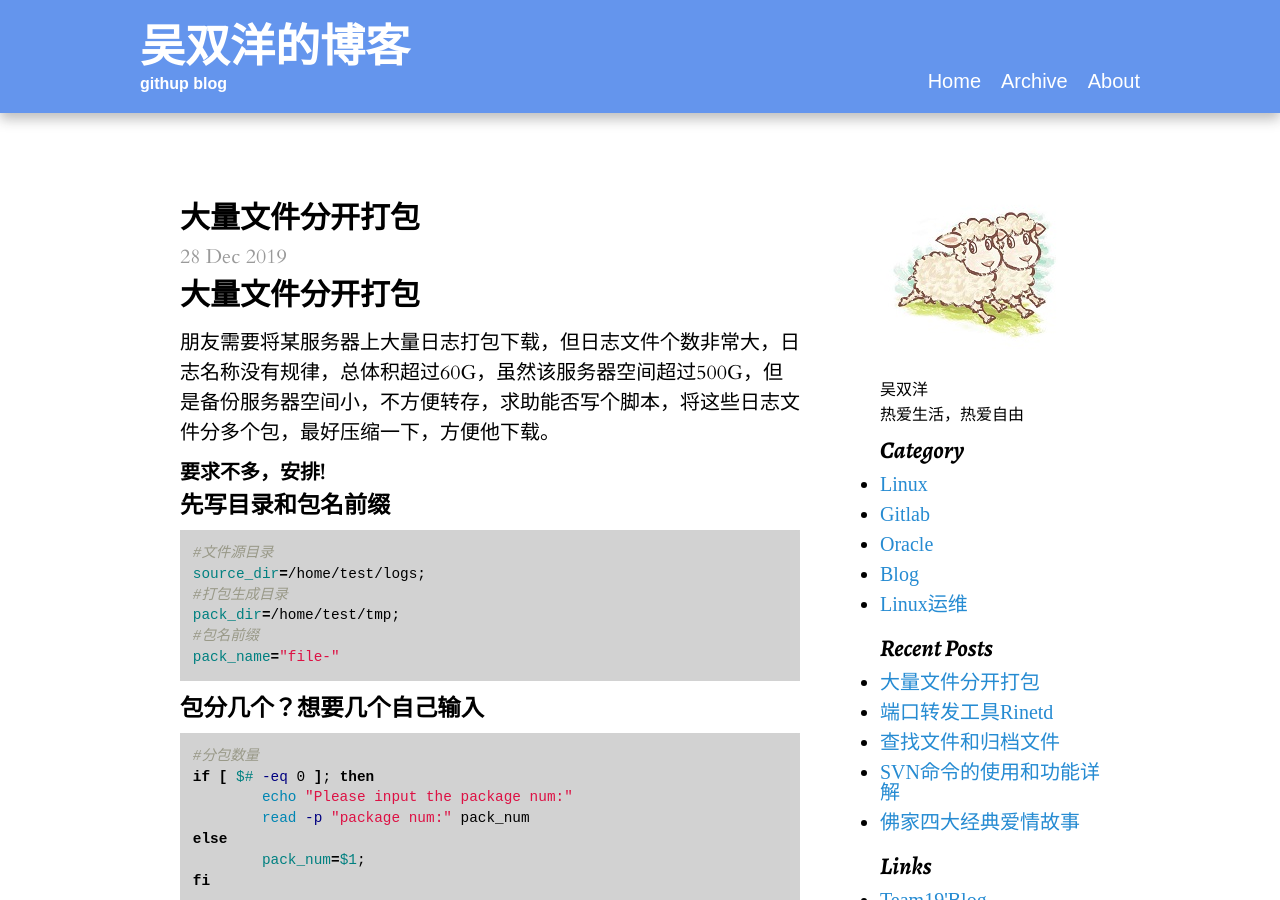
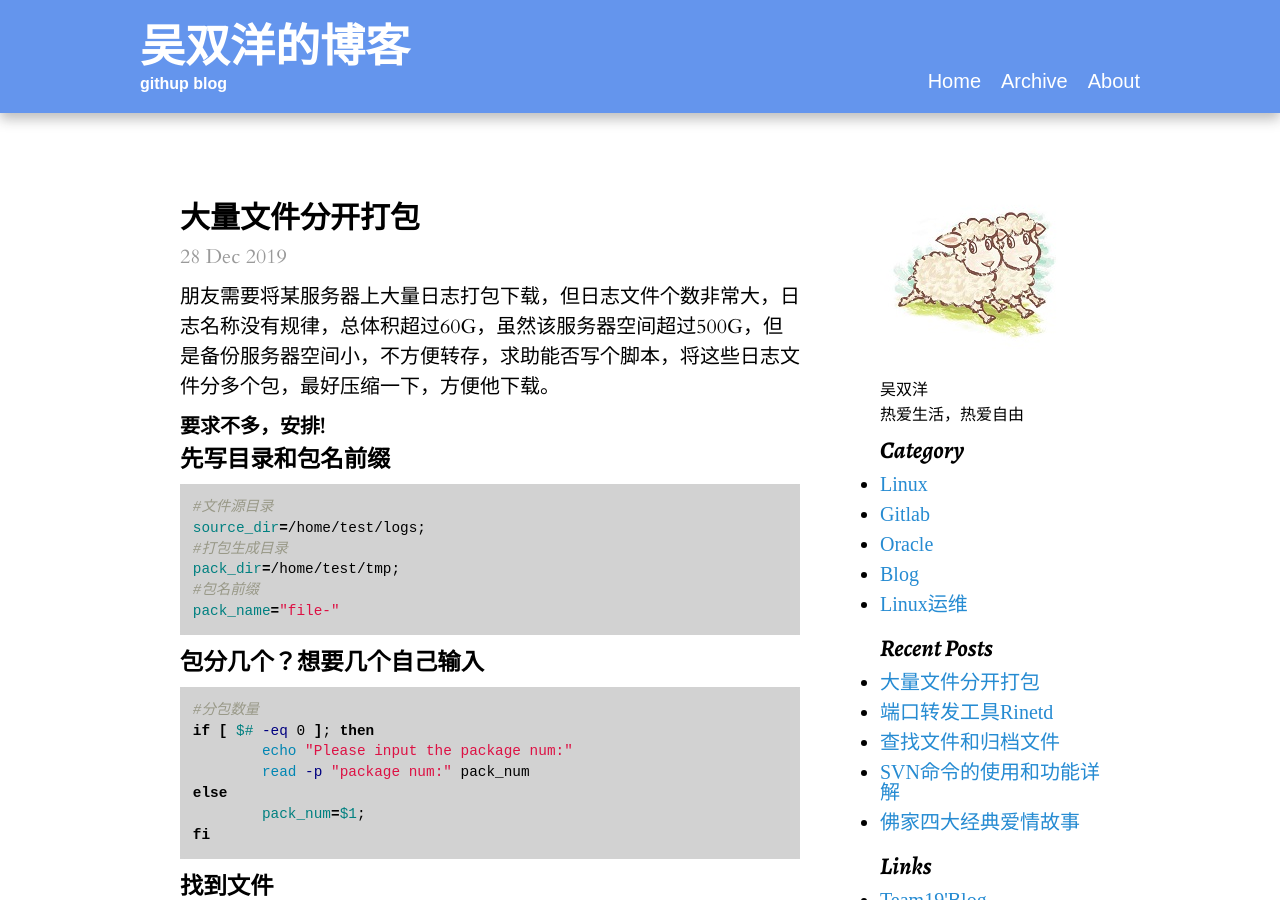
Before and after one commit to wushuangyang/blog, a Jekyll site: the page built from _posts/2019-12-28-package-files.md, in a window 1280 px wide and 900 px high. Built offline with Jekyll 4.4.1, drawn with Linux system fonts in a browser that asks for light colours; some web fonts are replaced.

Commit message:
fix package files

```diff
--- a/_posts/2019-12-28-package-files.md
+++ b/_posts/2019-12-28-package-files.md
@@ -4,8 +4,6 @@ title: 大量文件分开打包
 category: Linux运维
 tags: [Linux, shell]
 ---
-
-## 大量文件分开打包
 
 朋友需要将某服务器上大量日志打包下载，但日志文件个数非常大，日志名称没有规律，总体积超过60G，虽然该服务器空间超过500G，但是备份服务器空间小，不方便转存，求助能否写个脚本，将这些日志文件分多个包，最好压缩一下，方便他下载。
 
```
